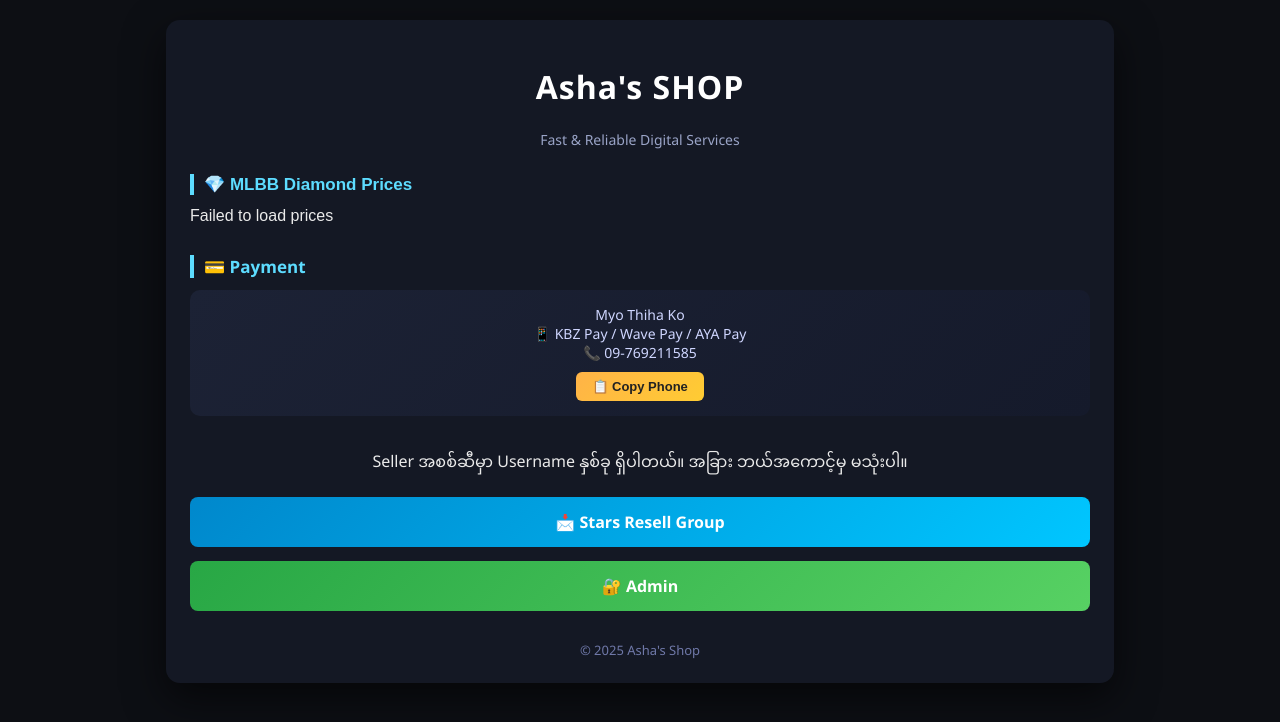
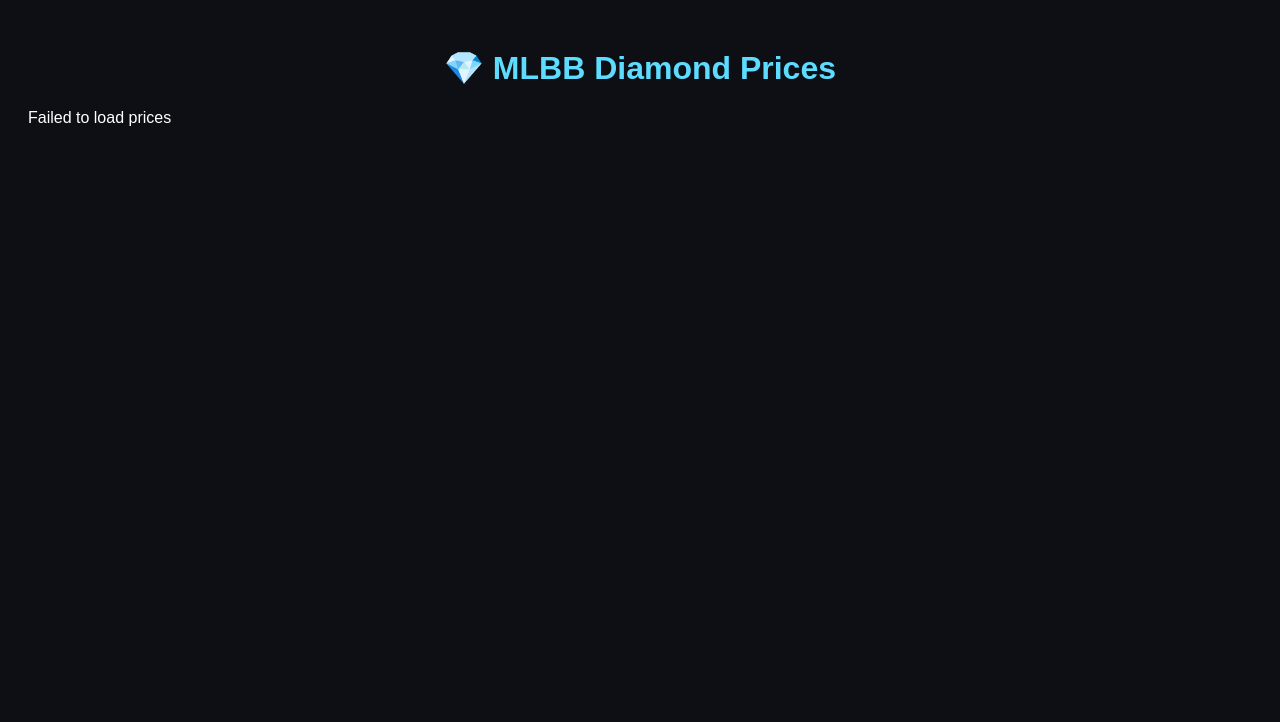
Before and after one commit to asha2005-myo/asha2005-myo, a PHP site: page /diamond.php in a window 1280 px wide. Shown: the top 722 px of the page. Run offline with PHP 8.4, Linux system fonts and the light colour scheme.

Commit message:
Update diamond.php

```diff
--- a/diamond.php
+++ b/diamond.php
@@ -1,224 +1,42 @@
+<?php
+// diamond.php
+?>
 <!DOCTYPE html>
 <html lang="en">
-
 <head>
     <meta charset="UTF-8">
-    <title>Asha's SHOP</title>
+    <title>MLBB Diamond Prices | Asha's SHOP</title>
     <meta name="viewport" content="width=device-width, initial-scale=1.0">
-    <link rel="icon" type="image/png" href="asha.png">
     <style>
-        body {
-            margin: 0;
-            font-family: 'Segoe UI', Tahoma, sans-serif;
-            background: #0d0f14;
-            color: #eaeaea;
-        }
-
-        .container {
-            max-width: 900px;
-            margin: 20px auto;
-            background: #141824;
-            padding: 24px;
-            border-radius: 14px;
-            box-shadow: 0 15px 40px rgba(0, 0, 0, .6);
-        }
-
-        h1 {
-            text-align: center;
-            color: #fff;
-            letter-spacing: 1px;
-        }
-
-        .subtitle {
-            text-align: center;
-            color: #9aa4c7;
-            margin-bottom: 25px;
-            font-size: 14px;
-        }
-
-        .section {
-            margin-bottom: 30px;
-        }
-
-        .section h2 {
-            font-size: 17px;
-            margin-bottom: 12px;
-            color: #5ddcff;
-            border-left: 4px solid #5ddcff;
-            padding-left: 10px;
-        }
-
-        .item {
-            display: flex;
-            justify-content: space-between;
-            padding: 11px 8px;
-            border-bottom: 1px solid #242a3b;
-            font-size: 15px;
-        }
-
-        .item span {
-            font-weight: 600;
-            color: #fff;
-        }
-
-        .price-note {
-            text-align: center;
-            font-size: 14px;
-            color: #cfd6ff;
-            margin-bottom: 14px;
-        }
-
-        .pay-box {
-            background: linear-gradient(135deg, #1c2235, #151a2b);
-            text-align: center;
-            padding: 15px;
-            border-radius: 10px;
-            font-size: 14px;
-            color: #cfd6ff;
-        }
-
-        .copy-btn {
-            margin-top: 10px;
-            padding: 7px 16px;
-            font-size: 13px;
-            border: none;
-            border-radius: 6px;
-            background: linear-gradient(135deg, #ffb347, #ffcc33);
-            color: #222;
-            font-weight: 600;
-            cursor: pointer;
-        }
-
-        .copy-btn:active {
-            transform: scale(0.95);
-        }
-
-        .btn {
-            display: block;
-            width: auto;
-            text-align: center;
-            padding: 14px;
-            margin-top: 14px;
-            background: linear-gradient(135deg, #0088cc, #00c6ff);
-            color: white;
-            text-decoration: none;
-            border-radius: 8px;
-            font-weight: 600;
-        }
-
-        .btn.admin {
-            background: linear-gradient(135deg, #28a745, #57d163);
-        }
-
-        footer {
-            text-align: center;
-            color: #6f78a8;
-            font-size: 13px;
-            margin-top: 30px;
-        }
-
-        .alert {
-            text-align: center;
-        }
-
-        /* Diamond Table Styles */
-        #diamond-prices {
-            font-family: Arial, sans-serif;
-        }
-
-        .category {
-            margin-bottom: 20px;
-        }
-
-        .category h3 {
-            color: #5ddcff;
-            margin-bottom: 8px;
-            font-size: 16px;
-        }
-
-        table {
-            width: 100%;
-            border-collapse: collapse;
-            margin-bottom: 10px;
-        }
-
-        th, td {
-            border: 1px solid #242a3b;
-            padding: 8px;
-            text-align: left;
-        }
-
-        th {
-            background: #1c1f2a;
-            color: #5ddcff;
-        }
-
-        td {
-            color: #fff;
-        }
-
-        @media (max-width: 600px) {
-            .item {
-                flex-direction: column;
-                align-items: flex-start;
-            }
-            .item span {
-                margin-top: 4px;
-            }
-        }
+        body { font-family: Arial,sans-serif; background: #0d0f14; color:#fff; padding:20px;}
+        h1 { text-align:center; color:#5ddcff; }
+        .category { margin-bottom:30px; }
+        table { width:100%; border-collapse: collapse; }
+        th, td { border:1px solid #242a3b; padding:8px; text-align:left; }
+        th { background:#1c1f2a; color:#5ddcff; }
+        td { color:#fff; }
     </style>
 </head>
-
 <body>
-    <div class="container">
-        <h1>Asha's SHOP</h1>
-        <p class="subtitle">Fast & Reliable Digital Services</p>
-
-        <!-- Diamond Prices Section -->
-        <div id="diamond-prices" class="section">
-            <h2>💎 MLBB Diamond Prices</h2>
-            <div id="price-table">Loading prices...</div>
-        </div>
-
-        <div class="section">
-            <h2>💳 Payment</h2>
-            <div class="pay-box">
-               Myo Thiha Ko <br> 📱 KBZ Pay / Wave Pay / AYA Pay <br> 📞 <span id="phone">09-769211585</span><br>
-                <button class="copy-btn" onclick="copyPhone()">📋 Copy Phone</button>
-            </div>
-        </div>
-
-        <p class="alert">Seller အစစ်ဆီမှာ Username နှစ်ခု ရှိပါတယ်။ အခြား ဘယ်အကောင့်မှ မသုံးပါ။</p>
-        <a href="https://t.me/Ton_Star_Resell" class="btn">📩 Stars Resell Group</a>
-        <a href="https://t.me/AshaRen20" class="btn admin">🔐 Admin</a>
-
-        <footer>© 2025 Asha's Shop</footer>
-    </div>
+    <h1>💎 MLBB Diamond Prices</h1>
+    <div id="diamond-prices">Loading prices...</div>
 
     <script>
-        function copyPhone() {
-            const phone = document.getElementById("phone").innerText;
-            navigator.clipboard.writeText(phone).then(() => {
-                alert("📞 Phone number copied!");
-            });
-        }
-
         const apiUrl = "https://z246014-c718oi.ls03.zwhhosting.com/api_diamonds.php";
 
         async function loadDiamondPrices() {
             try {
-        const response = await fetch(apiUrl);
-        const data = await response.json();
+                const res = await fetch(apiUrl);
+                const data = await res.json();
 
-        // build tables by category
-        const container = document.getElementById('price-table');
+                const container = document.getElementById('diamond-prices');
                 container.innerHTML = '';
 
                 for (const category in data) {
                     const catDiv = document.createElement('div');
                     catDiv.classList.add('category');
 
-            const title = document.createElement('h3');
+                    const title = document.createElement('h2');
                     title.textContent = category;
                     catDiv.appendChild(title);
 
@@ -239,17 +57,13 @@
                     container.appendChild(catDiv);
                 }
 
-    } catch (err) {
+            } catch(err) {
                 console.error("Failed to load diamond prices:", err);
-        document.getElementById('price-table').textContent = 'Failed to load prices';
+                document.getElementById('diamond-prices').textContent = 'Failed to load prices';
             }
         }
 
-window.addEventListener('DOMContentLoaded', () => {
-    loadDiamondPrices();
-    setInterval(loadDiamondPrices, 60000); // refresh every 60s
-});
+        window.addEventListener('DOMContentLoaded', loadDiamondPrices);
     </script>
 </body>
-
 </html>
```
Lines whose indentation alone changed are shown as unchanged.
